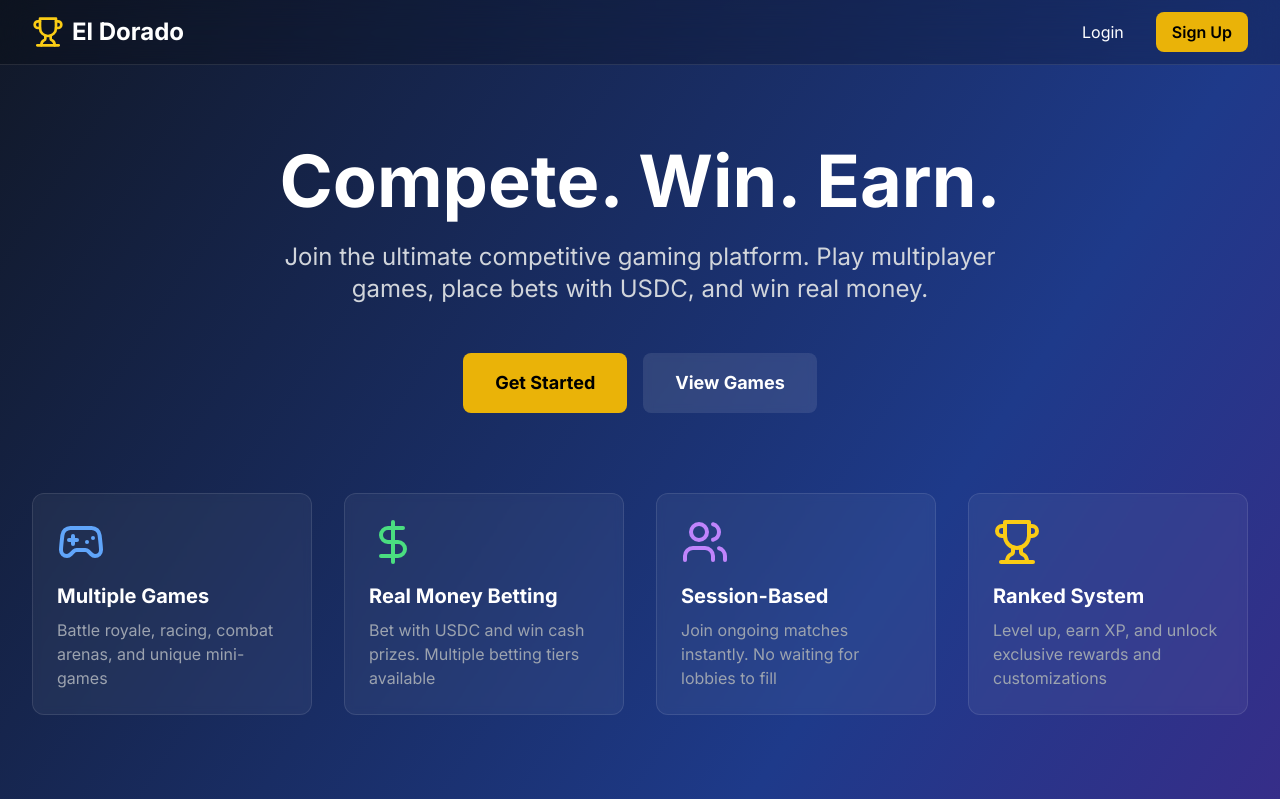
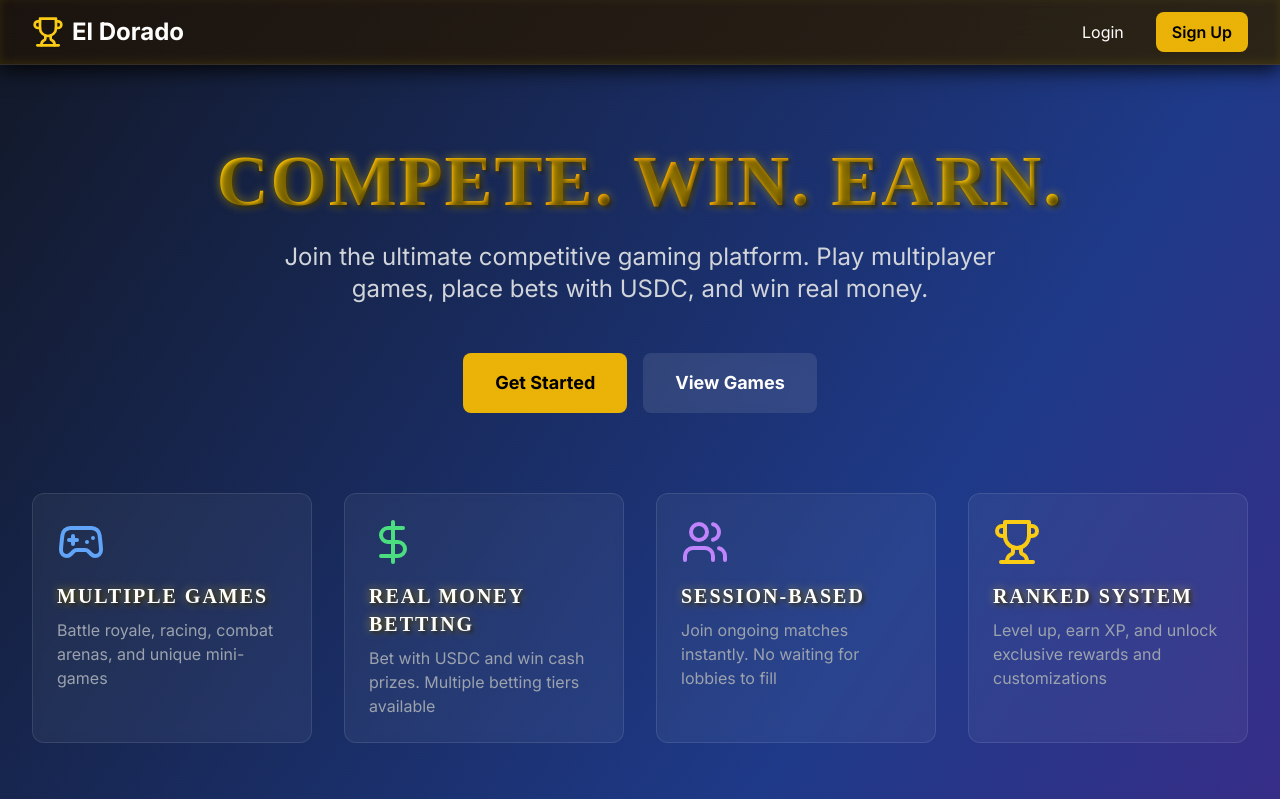
Before and after one commit to 3jikeanekwe/3l-Dorado, a Next.js app: page / in a window 1280 px wide. Shown: the top 799 px of the page. Built offline with nearby package versions, Linux system fonts and the light colour scheme.

Commit message:
Update globals.css

```diff
--- a/app/globals.css
+++ b/app/globals.css
@@ -2,51 +2,480 @@
 @tailwind components;
 @tailwind utilities;
 
+/* Ancient El Dorado Font */
+@import url('https://fonts.googleapis.com/css2?family=Cinzel:wght@400;500;600;700;800;900&family=Philosopher:wght@400;700&display=swap');
+
 :root {
-  --foreground-rgb: 0, 0, 0;
-  --background-start-rgb: 214, 219, 220;
-  --background-end-rgb: 255, 255, 255;
+  --gold: #FFD700;
+  --dark-gold: #B8860B;
+  --bronze: #CD7F32;
+  --stone: #2C2416;
+  --dark-stone: #1A1410;
+  --temple-gray: #3E3832;
+  --blood-red: #8B0000;
+  --jade: #00A86B;
+  --ancient-blue: #2C4F6F;
 }
 
-@media (prefers-color-scheme: dark) {
-  :root {
-    --foreground-rgb: 255, 255, 255;
-    --background-start-rgb: 0, 0, 0;
-    --background-end-rgb: 0, 0, 0;
+* {
+  margin: 0;
+  padding: 0;
+  box-sizing: border-box;
+}
+
+body {
+  font-family: 'Philosopher', sans-serif;
+  background: linear-gradient(135deg, #1A1410 0%, #2C2416 50%, #1A1410 100%);
+  background-attachment: fixed;
+  color: var(--gold);
+  position: relative;
+  overflow-x: hidden;
+}
+
+/* Ancient Stone Texture Background */
+body::before {
+  content: '';
+  position: fixed;
+  top: 0;
+  left: 0;
+  width: 100%;
+  height: 100%;
+  background-image:
+    repeating-linear-gradient(
+      0deg,
+      rgba(255, 215, 0, 0.03) 0px,
+      transparent 1px,
+      transparent 2px,
+      rgba(255, 215, 0, 0.03) 3px
+    ),
+    repeating-linear-gradient(
+      90deg,
+      rgba(255, 215, 0, 0.03) 0px,
+      transparent 1px,
+      transparent 2px,
+      rgba(255, 215, 0, 0.03) 3px
+    );
+  pointer-events: none;
+  z-index: 1;
+  opacity: 0.3;
+}
+
+/* Animated Gold Particles */
+@keyframes float {
+  0%, 100% {
+    transform: translateY(0) translateX(0);
+    opacity: 0.3;
+  }
+  50% {
+    transform: translateY(-20px) translateX(10px);
+    opacity: 0.6;
   }
 }
 
-body {
-  color: rgb(var(--foreground-rgb));
-  background: linear-gradient(
-      to bottom,
-      transparent,
-      rgb(var(--background-end-rgb))
-    )
-    rgb(var(--background-start-rgb));
+.gold-particle {
+  position: fixed;
+  width: 4px;
+  height: 4px;
+  background: var(--gold);
+  border-radius: 50%;
+  animation: float 6s ease-in-out infinite;
+  pointer-events: none;
+  box-shadow: 0 0 10px var(--gold);
+  z-index: 0;
 }
 
-@layer utilities {
-  .text-balance {
-    text-wrap: balance;
+/* Headings - Ancient Cinzel Font */
+h1, h2, h3, h4, h5, h6 {
+  font-family: 'Cinzel', serif;
+  font-weight: 700;
+  text-transform: uppercase;
+  letter-spacing: 2px;
+  text-shadow:
+    0 0 10px rgba(255, 215, 0, 0.5),
+    2px 2px 4px rgba(0, 0, 0, 0.8);
+  color: var(--gold);
+}
+
+h1 {
+  font-size: 3rem;
+  font-weight: 900;
+  background: linear-gradient(135deg, #FFD700 0%, #FFA500 50%, #FFD700 100%);
+  -webkit-background-clip: text;
+  -webkit-text-fill-color: transparent;
+  background-clip: text;
+  animation: shimmer 3s ease-in-out infinite;
+}
+
+@keyframes shimmer {
+  0%, 100% {
+    filter: brightness(1);
+  }
+  50% {
+    filter: brightness(1.3);
   }
 }
 
-/* Custom scrollbar */
+/* Ancient Card/Panel Design */
+.ancient-panel {
+  background: linear-gradient(135deg, rgba(44, 36, 22, 0.95) 0%, rgba(26, 20, 16, 0.98) 100%);
+  border: 3px solid var(--dark-gold);
+  border-radius: 0;
+  position: relative;
+  box-shadow:
+    inset 0 0 30px rgba(255, 215, 0, 0.1),
+    0 8px 32px rgba(0, 0, 0, 0.9),
+    0 0 0 1px rgba(255, 215, 0, 0.3);
+  padding: 2rem;
+}
+
+.ancient-panel::before {
+  content: '';
+  position: absolute;
+  top: -3px;
+  left: -3px;
+  right: -3px;
+  bottom: -3px;
+  background: linear-gradient(45deg, var(--gold), var(--bronze), var(--gold));
+  z-index: -1;
+  opacity: 0.3;
+  filter: blur(10px);
+}
+
+/* Corner Decorations */
+.ancient-panel::after {
+  content: '◆';
+  position: absolute;
+  top: -10px;
+  left: 50%;
+  transform: translateX(-50%);
+  color: var(--gold);
+  font-size: 1.5rem;
+  text-shadow: 0 0 10px var(--gold);
+}
+
+/* Ancient Button Style */
+.ancient-button {
+  background: linear-gradient(135deg, var(--dark-gold) 0%, var(--bronze) 50%, var(--dark-gold) 100%);
+  border: 2px solid var(--gold);
+  color: var(--dark-stone);
+  font-family: 'Cinzel', serif;
+  font-weight: 700;
+  text-transform: uppercase;
+  letter-spacing: 2px;
+  padding: 1rem 2rem;
+  position: relative;
+  overflow: hidden;
+  cursor: pointer;
+  transition: all 0.3s ease;
+  box-shadow:
+    0 4px 15px rgba(255, 215, 0, 0.3),
+    inset 0 0 20px rgba(255, 255, 255, 0.1);
+}
+
+.ancient-button::before {
+  content: '';
+  position: absolute;
+  top: 0;
+  left: -100%;
+  width: 100%;
+  height: 100%;
+  background: linear-gradient(90deg, transparent, rgba(255, 255, 255, 0.3), transparent);
+  transition: left 0.5s;
+}
+
+.ancient-button:hover::before {
+  left: 100%;
+}
+
+.ancient-button:hover {
+  transform: translateY(-2px);
+  box-shadow:
+    0 6px 20px rgba(255, 215, 0, 0.5),
+    inset 0 0 30px rgba(255, 255, 255, 0.2);
+  border-color: #FFF;
+}
+
+.ancient-button:active {
+  transform: translateY(0);
+}
+
+/* Input Fields - Stone Carved */
+input, textarea, select {
+  background: rgba(26, 20, 16, 0.9);
+  border: 2px solid var(--temple-gray);
+  color: var(--gold);
+  font-family: 'Philosopher', sans-serif;
+  padding: 0.75rem 1rem;
+  border-radius: 0;
+  transition: all 0.3s;
+  box-shadow: inset 0 2px 8px rgba(0, 0, 0, 0.5);
+}
+
+input:focus, textarea:focus, select:focus {
+  outline: none;
+  border-color: var(--gold);
+  box-shadow:
+    inset 0 2px 8px rgba(0, 0, 0, 0.5),
+    0 0 15px rgba(255, 215, 0, 0.3);
+}
+
+input::placeholder, textarea::placeholder {
+  color: var(--bronze);
+  opacity: 0.7;
+}
+
+/* Scrollbar - Ancient Gold */
 ::-webkit-scrollbar {
-  width: 8px;
-  height: 8px;
+  width: 12px;
+  height: 12px;
 }
 
 ::-webkit-scrollbar-track {
-  background: #1f2937;
+  background: var(--dark-stone);
+  border-left: 2px solid var(--temple-gray);
 }
 
 ::-webkit-scrollbar-thumb {
-  background: #4b5563;
-  border-radius: 4px;
+  background: linear-gradient(180deg, var(--dark-gold), var(--bronze));
+  border: 2px solid var(--dark-stone);
 }
 
 ::-webkit-scrollbar-thumb:hover {
-  background: #6b7280;
+  background: var(--gold);
 }
+
+/* Ancient Divider */
+.ancient-divider {
+  height: 2px;
+  background: linear-gradient(90deg, transparent, var(--gold), transparent);
+  margin: 2rem 0;
+  position: relative;
+}
+
+.ancient-divider::before {
+  content: '◈';
+  position: absolute;
+  top: 50%;
+  left: 50%;
+  transform: translate(-50%, -50%);
+  background: var(--dark-stone);
+  color: var(--gold);
+  padding: 0 1rem;
+  font-size: 1.2rem;
+}
+
+/* Stats/Numbers - Ancient Numerals Style */
+.ancient-number {
+  font-family: 'Cinzel', serif;
+  font-weight: 900;
+  font-size: 2rem;
+  background: linear-gradient(135deg, #FFD700, #FFA500);
+  -webkit-background-clip: text;
+  -webkit-text-fill-color: transparent;
+  text-shadow: 0 2px 4px rgba(0, 0, 0, 0.5);
+}
+
+/* Leaderboard Trophy Icons */
+.trophy-gold {
+  color: #FFD700;
+  filter: drop-shadow(0 0 10px #FFD700);
+}
+
+.trophy-silver {
+  color: #C0C0C0;
+  filter: drop-shadow(0 0 10px #C0C0C0);
+}
+
+.trophy-bronze {
+  color: #CD7F32;
+  filter: drop-shadow(0 0 10px #CD7F32);
+}
+
+/* Notification/Alert - Ancient Scroll */
+.ancient-alert {
+  background: linear-gradient(135deg, rgba(139, 0, 0, 0.9), rgba(139, 0, 0, 0.7));
+  border: 3px solid var(--blood-red);
+  border-radius: 0;
+  padding: 1.5rem;
+  position: relative;
+  box-shadow:
+    0 8px 32px rgba(139, 0, 0, 0.5),
+    inset 0 0 30px rgba(255, 0, 0, 0.1);
+}
+
+.ancient-alert::before,
+.ancient-alert::after {
+  content: '⚔';
+  position: absolute;
+  color: var(--gold);
+  font-size: 1.5rem;
+  text-shadow: 0 0 10px var(--gold);
+}
+
+.ancient-alert::before {
+  top: -15px;
+  left: 10px;
+}
+
+.ancient-alert::after {
+  bottom: -15px;
+  right: 10px;
+}
+
+/* Loading Animation - Ancient Hourglass */
+.ancient-loader {
+  border: 4px solid var(--temple-gray);
+  border-top: 4px solid var(--gold);
+  border-radius: 50%;
+  width: 50px;
+  height: 50px;
+  animation: spin 1s linear infinite;
+  box-shadow: 0 0 20px rgba(255, 215, 0, 0.5);
+}
+
+@keyframes spin {
+  0% { transform: rotate(0deg); }
+  100% { transform: rotate(360deg); }
+}
+
+/* Navigation - Temple Style */
+nav {
+  background: linear-gradient(135deg, rgba(26, 20, 16, 0.98) 0%, rgba(44, 36, 22, 0.98) 100%);
+  border-bottom: 3px solid var(--dark-gold);
+  box-shadow:
+    0 4px 20px rgba(0, 0, 0, 0.9),
+    inset 0 -2px 10px rgba(255, 215, 0, 0.1);
+}
+
+/* Game Card Hover - Mystical Glow */
+.game-card {
+  transition: all 0.3s ease;
+  position: relative;
+}
+
+.game-card:hover {
+  transform: translateY(-8px) scale(1.02);
+  box-shadow:
+    0 12px 40px rgba(255, 215, 0, 0.4),
+    0 0 30px rgba(255, 215, 0, 0.3);
+}
+
+.game-card:hover::before {
+  content: '';
+  position: absolute;
+  inset: -2px;
+  background: linear-gradient(45deg, var(--gold), var(--bronze), var(--gold));
+  z-index: -1;
+  filter: blur(20px);
+  opacity: 0.6;
+  animation: rotate 3s linear infinite;
+}
+
+@keyframes rotate {
+  0% { transform: rotate(0deg); }
+  100% { transform: rotate(360deg); }
+}
+
+/* Text Selection */
+::selection {
+  background: var(--dark-gold);
+  color: var(--dark-stone);
+}
+
+/* Balance/Currency Display */
+.currency-display {
+  font-family: 'Cinzel', serif;
+  font-weight: 700;
+  color: var(--gold);
+  text-shadow:
+    0 0 10px rgba(255, 215, 0, 0.6),
+    0 2px 4px rgba(0, 0, 0, 0.8);
+}
+
+/* Modal/Dialog - Ancient Gate */
+.ancient-modal {
+  background: linear-gradient(135deg, rgba(26, 20, 16, 0.98) 0%, rgba(44, 36, 22, 0.98) 100%);
+  border: 4px double var(--gold);
+  border-radius: 0;
+  box-shadow:
+    0 20px 60px rgba(0, 0, 0, 0.9),
+    inset 0 0 40px rgba(255, 215, 0, 0.1),
+    0 0 0 8px rgba(184, 134, 11, 0.3);
+  position: relative;
+}
+
+/* Corner Ornaments */
+.ancient-modal::before {
+  content: '⟡';
+  position: absolute;
+  top: -20px;
+  left: -20px;
+  font-size: 2rem;
+  color: var(--gold);
+  text-shadow: 0 0 15px var(--gold);
+}
+
+.ancient-modal::after {
+  content: '⟡';
+  position: absolute;
+  bottom: -20px;
+  right: -20px;
+  font-size: 2rem;
+  color: var(--gold);
+  text-shadow: 0 0 15px var(--gold);
+}
+
+/* Utility Classes */
+.text-gold {
+  color: var(--gold);
+}
+
+.text-bronze {
+  color: var(--bronze);
+}
+
+.text-blood {
+  color: var(--blood-red);
+}
+
+.bg-stone {
+  background: var(--stone);
+}
+
+.bg-dark-stone {
+  background: var(--dark-stone);
+}
+
+.border-gold {
+  border-color: var(--gold);
+}
+
+/* Responsive */
+@media (max-width: 768px) {
+  h1 {
+    font-size: 2rem;
+  }
+
+  .ancient-panel {
+    padding: 1rem;
+  }
+
+  .ancient-button {
+    padding: 0.75rem 1.5rem;
+    font-size: 0.9rem;
+  }
+}
+
+/* Pulsing Glow Animation */
+@keyframes pulse-glow {
+  0%, 100% {
+    box-shadow: 0 0 20px rgba(255, 215, 0, 0.3);
+  }
+  50% {
+    box-shadow: 0 0 40px rgba(255, 215, 0, 0.6);
+  }
+}
+
+.pulse-glow {
+  animation: pulse-glow 2s ease-in-out infinite;
+  }
```
